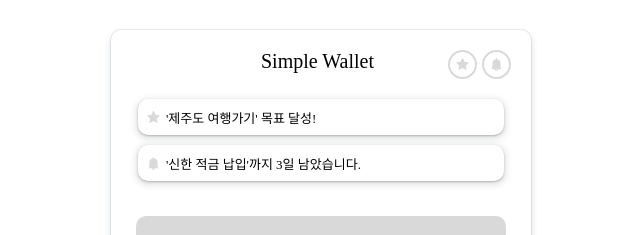
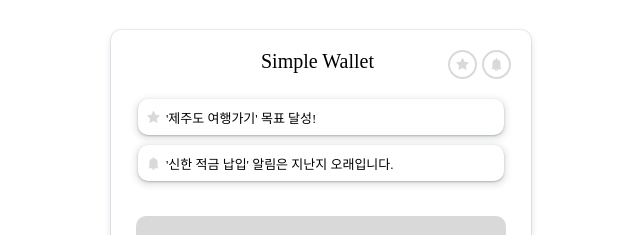
Before and after one commit to 5Suminsss2/Simple-Wallet, a React (Create React App) app: page / in a window 1280 px wide. Shown: the top 235 px of the page, without its empty margins (319-959 px from the left). Built offline with nearby package versions, Linux system fonts and the light colour scheme.

Commit message:
Feat: 알람 모달 디데이 값에 따라 알림 내용 변경 기능 구현

```diff
--- a/src/components/Alarm/AlarmCard.js
+++ b/src/components/Alarm/AlarmCard.js
@@ -1,7 +1,7 @@
 import styled from "styled-components";
 import { AiFillBell } from "react-icons/ai";
 
-function GoalCard({ data }) {
+function AlarmCard({ data }) {
   // CSS
   const AlarmItems = styled.div`
     display: flex;
@@ -20,12 +20,38 @@ function GoalCard({ data }) {
     font-size: 13px;
   `;
 
+  // 디데이 계산기
+  const dDay = (data) => {
+    let today = new Date();
+    let dday = new Date(
+      Number(data.year),
+      Number(data.month)-1,
+      Number(data.date)
+    );
+    let gap = dday.getTime() - today.getTime();
+    let result = Math.ceil(gap / (1000 * 60* 60* 24));
+    return result;
+  }
+
   return (
     <AlarmItems>
       <AiFillBell size="15" color="#d9d9d9" />
-      <AlarmText>'{data.alarmContents}'까지 3일 남았습니다.</AlarmText>
+      {dDay(data) === 0 ? (
+        <AlarmText>
+          '{data.alarmContents}' 당일 입니다!
+        </AlarmText>
+        ) : dDay(data) > 0 ? (
+          <AlarmText>
+            '{data.alarmContents}'까지 {dDay(data)}일 남았습니다.
+          </AlarmText>
+        ): (
+          <AlarmText>
+            '{data.alarmContents}' 알림은 지난지 오래입니다.
+          </AlarmText>
+        )
+      }
     </AlarmItems>
   );
 }
 
-export default GoalCard;
+export default AlarmCard;
```
